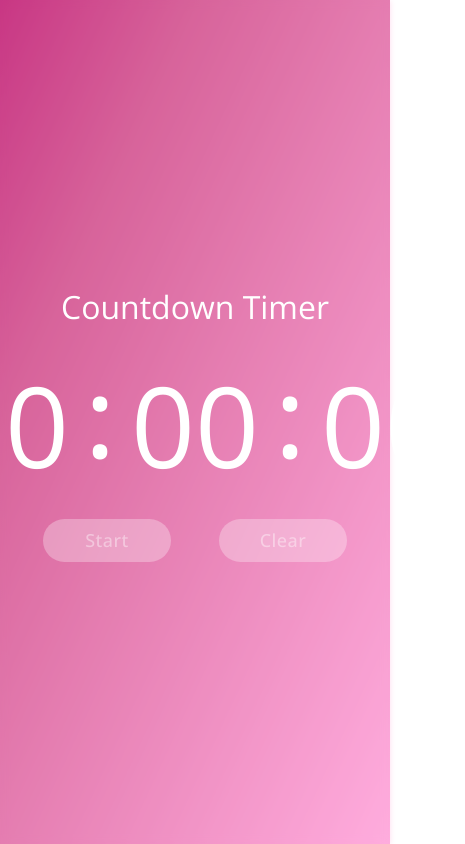
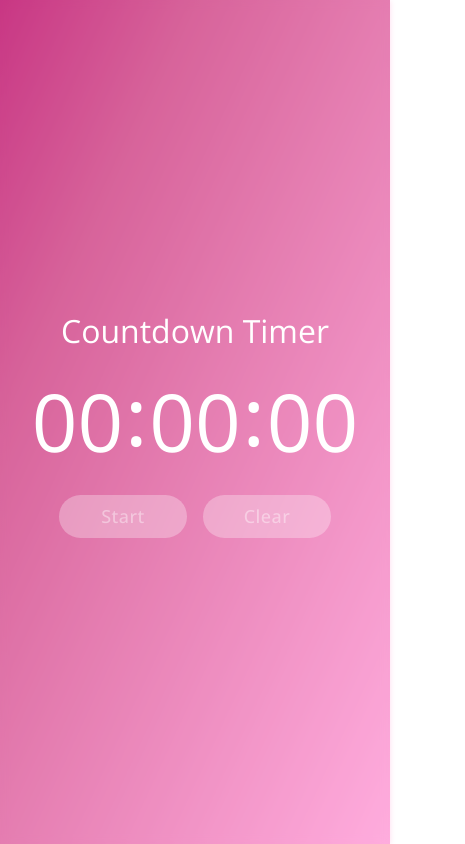
Before and after one commit to MaralNajafi/editable-countdown-timer, a React (Create React App) app: page / in a window 390 px wide. Shown: the whole page, 465 px wide, since content can reach past the window. Built offline with nearby package versions, Linux system fonts and the light colour scheme.

Commit message:
style: responsive, galaxy fold

```diff
--- a/src/components/Button/Button.css
+++ b/src/components/Button/Button.css
@@ -25,3 +25,10 @@ button:disabled {
 button:active {
   box-shadow: none;
 }
+
+@media only screen and (max-width: 280px) {
+  button {
+    font-size: 14px;
+    width: 5rem;
+  }
+}
--- a/src/components/Countdown/Countdown.css
+++ b/src/components/Countdown/Countdown.css
@@ -1,7 +1,32 @@
 .countdown input {
   width: 10rem;
+  transition: all 250ms;
 }
 
 .countdown span {
   padding-bottom: 20px;
+  pointer-events: none;
+  transition: all 250ms;
 }
+
+@media only screen and (max-width: 600px) {
+  .countdown input {
+    width: 6rem;
+    font-size: 5rem;
+  }
+  .countdown span {
+    padding-bottom: 12px;
+    font-size: 5rem;
+  }
+}
+
+@media only screen and (max-width: 280px) {
+  .countdown input {
+    width: 4rem;
+    font-size: 3rem;
+  }
+  .countdown span {
+    padding-bottom: 6px;
+    font-size: 3rem;
+  }
+}
--- a/src/components/Countdown/Countdown.jsx
+++ b/src/components/Countdown/Countdown.jsx
@@ -43,7 +43,7 @@ export default function Countdown() {
   useInterval(handleCountdown, 1000, isCounting);
 
   return (
-    <div className="countdown flex flex-row justify-center items-center text-white text-9xl">
+    <div className="countdown flex flex-row justify-center items-center text-white text-9xl mb-2">
       <input
         className="text-center"
         ref={hoursInputRef}
--- a/src/components/CountdownWrapper/CountdownWrapper.css
+++ b/src/components/CountdownWrapper/CountdownWrapper.css
@@ -4,16 +4,24 @@
   backdrop-filter: blur(4px);
   -webkit-backdrop-filter: blur(4px);
   border-radius: 10px;
+  margin-inline: 2rem;
   min-height: 20rem;
   width: 100%;
-  max-width: 400px;
+  max-width: 600px;
   transition: all 250ms;
 }
 
-@media only screen and (max-width: 500px) {
+@media only screen and (max-width: 600px) {
   .countdown-wrapper {
     height: 100vh;
     max-width: 100%;
     border-radius: 0;
+    margin-inline: 0;
   }
 }
+
+@media only screen and (max-width: 280px) {
+  .countdown-wrapper h1 {
+    font-size: 1.2rem;
+  }
+}
--- a/src/components/CountdownWrapper/CountdownWrapper.jsx
+++ b/src/components/CountdownWrapper/CountdownWrapper.jsx
@@ -33,7 +33,7 @@ export default function CountdownWrapper({ title }) {
     <div className="countdown-wrapper flex flex-col justify-center items-center p-4">
       <h1 className="text-white text-3xl text-center capitalize">{title}</h1>
       <Countdown />
-      <div className="flex flex-row justify-center gap-12">
+      <div className="flex flex-row justify-center gap-4">
         <Button
           className={"capitalize font-medium rounded-3xl py-2 start-btn"}
           disabled={+computedSeconds === 0 ? true : false}
```
